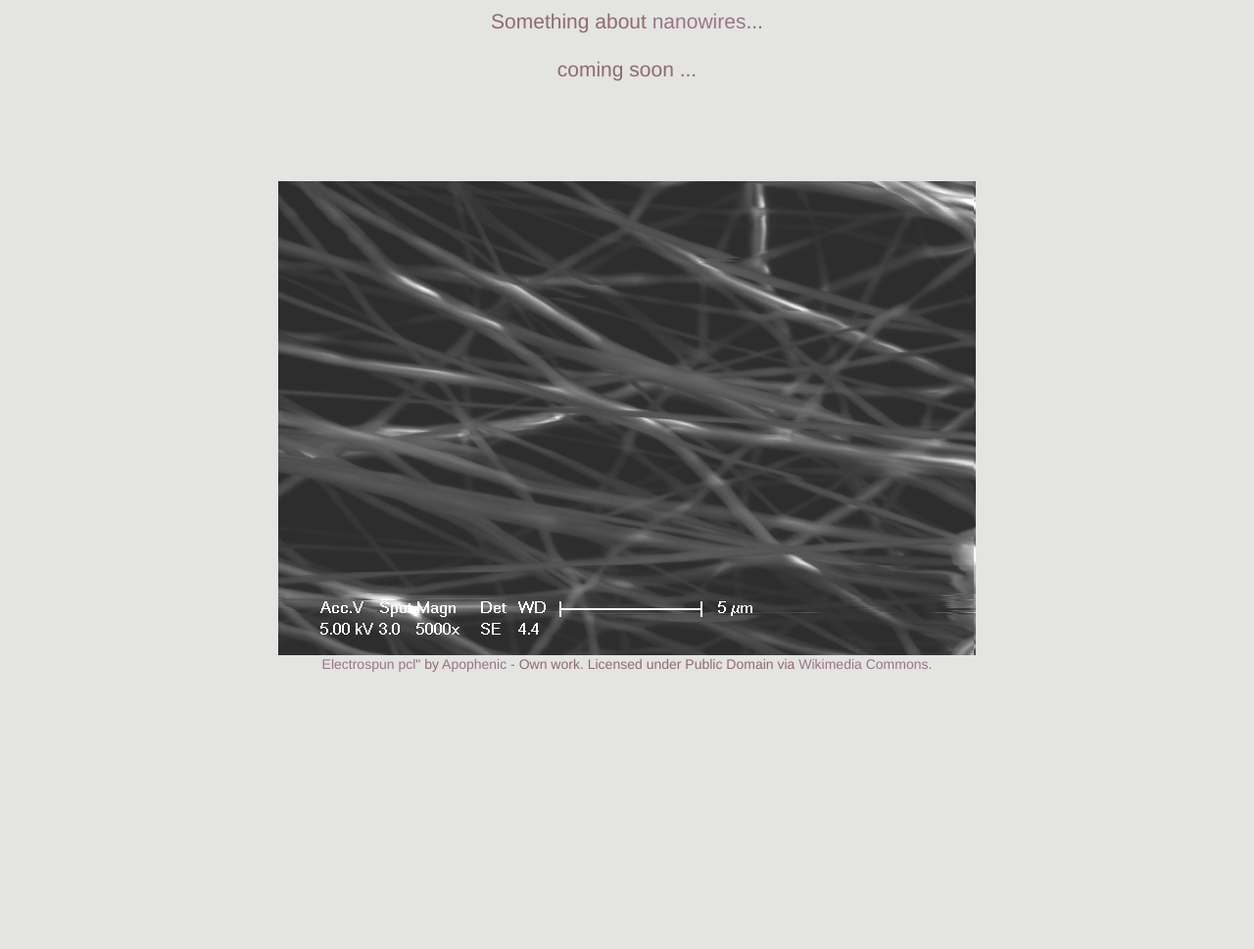
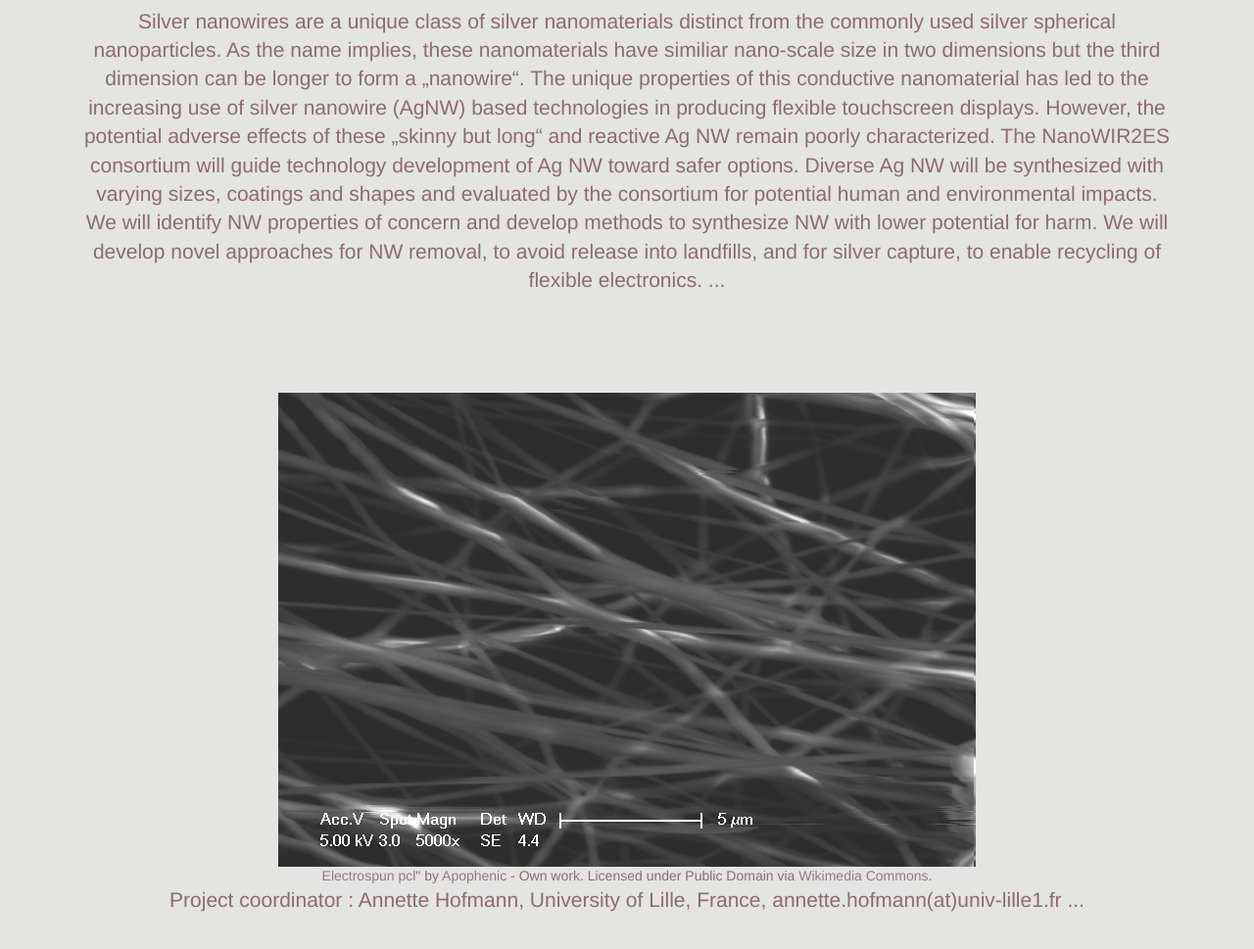
Before and after one commit to nanowir2es/nanowir2es.github.io, a plain HTML site: page index.html in a window 1280 px wide. Shown: the part 153-1122 px from the top of the page at 98% size. Before the commit the page ends 882 px from the top, so only its background shows below. Drawn offline with Linux system fonts and the light colour scheme.

Commit message:
Update index.html

```diff
--- a/index.html
+++ b/index.html
@@ -8,8 +8,9 @@
     <meta http-equiv="X-UA-Compatible" content="IE=edge">
     <meta name="viewport" content="width=device-width, initial-scale=1">
     <!-- The above 3 meta tags *must* come first in the head; any other head content must come *after* these tags -->
-    <title>Project nanowir2es</title>
-
+    <title>ERA_NET SIINN call 2014  NanoWIR2ES</title>
+    <title>NanoWire Intelligent Re-design and Recycling for Environmental Safety</title>
+    <title>run time : 1/2/2016 to 31/1/2019</title>
     <!-- Bootstrap -->
     <link href="assets/css/lavish-bootstrap.css" rel="stylesheet">
 
@@ -60,14 +61,14 @@
 
       <div class="starter-template">
         <h1>nanowir2es</h1>
-        <p class="lead">  Something about <a href="https://en.wikipedia.org/wiki/Nanowire)" trget="_blank">nanowires</a>...</p>
-        <p class="lead">  coming soon <a href="https://en.wikipedia.org/wiki/Nanowire)" trget="_blank"></a>...</p>
+        <p class="lead">  Silver nanowires are a unique class of silver nanomaterials distinct from the commonly used silver spherical nanoparticles. As the name implies, these nanomaterials have similiar nano-scale size in two dimensions but the third dimension can be longer to form a „nanowire“.  The unique properties of this conductive nanomaterial has led to the increasing use of silver nanowire (AgNW) based technologies in producing flexible touchscreen displays.  However, the potential adverse effects of these „skinny but long“ and reactive Ag NW remain poorly characterized. The NanoWIR2ES consortium will guide technology development of Ag NW toward safer options.  Diverse Ag NW will be synthesized with varying sizes, coatings and shapes and evaluated by the consortium for potential human and environmental impacts. We will identify NW properties of concern and develop methods to synthesize NW with lower potential for harm. We will develop novel approaches for NW removal, to avoid release into landfills, and for silver capture, to enable recycling of flexible electronics. <a href="https://en.wikipedia.org/wiki/Nanowire)" trget="_blank"></a>...</p>
+
       </div>
 
      <div class="starter-template">
      <img src="assets/img/electrospun_pcl.png" /><br>
         <a href="https://commons.wikimedia.org/wiki/File:Electrospun_pcl.png#/media/File:Electrospun_pcl.png">Electrospun pcl</a>" by <a href="//commons.wikimedia.org/wiki/User:Apophenic" title="User:Apophenic">Apophenic</a> - <span class="int-own-work" lang="en">Own work</span>. Licensed under Public Domain via <a href="//commons.wikimedia.org/wiki/">Wikimedia Commons</a>.
-
+      <p class="lead">  Project coordinator : Annette Hofmann, University of Lille, France, annette.hofmann(at)univ-lille1.fr <a href="https://en.wikipedia.org/wiki/Nanowire)" trget="_blank"></a>...</p>
       </div>
 
     </div><!-- /.container -->
```
